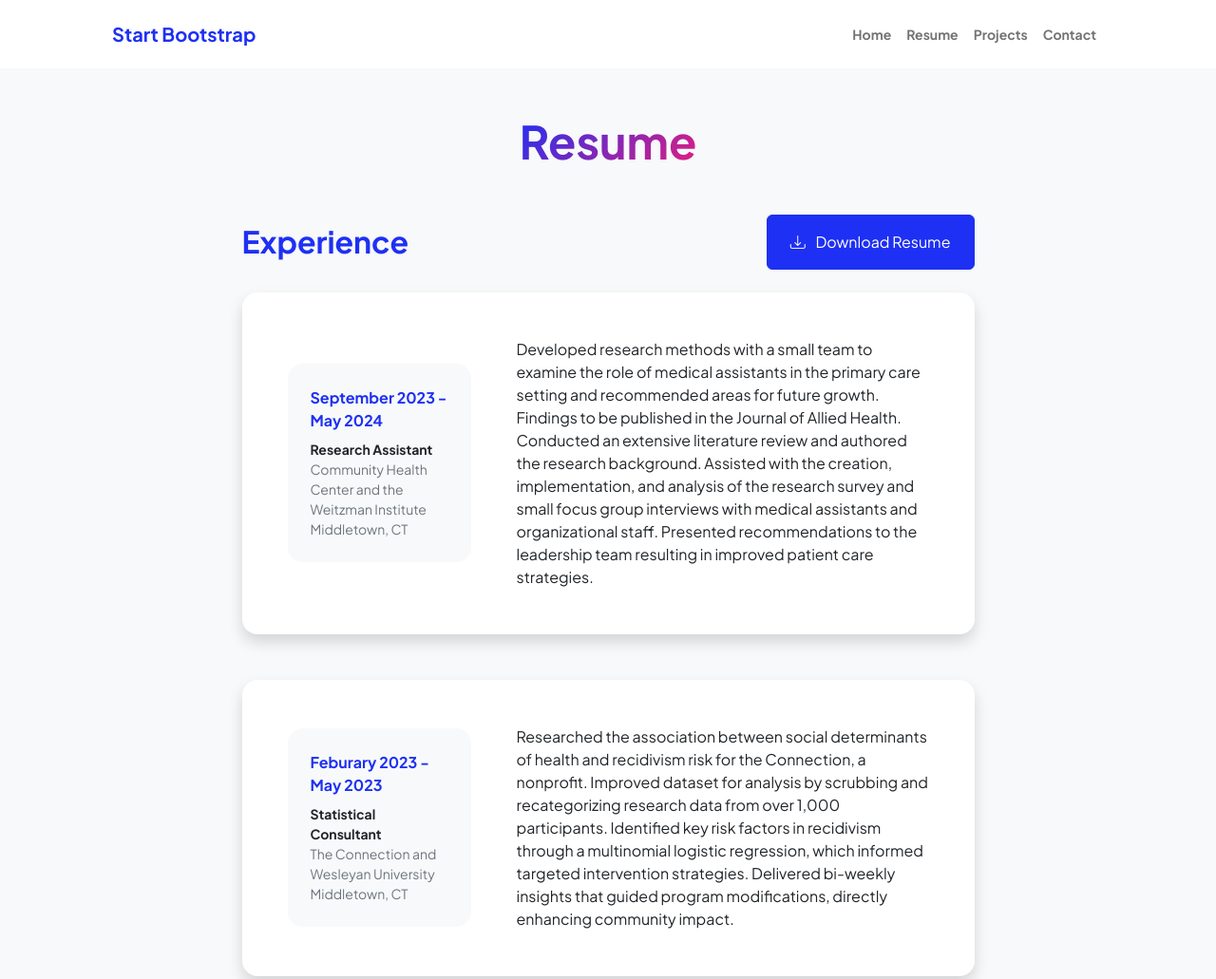
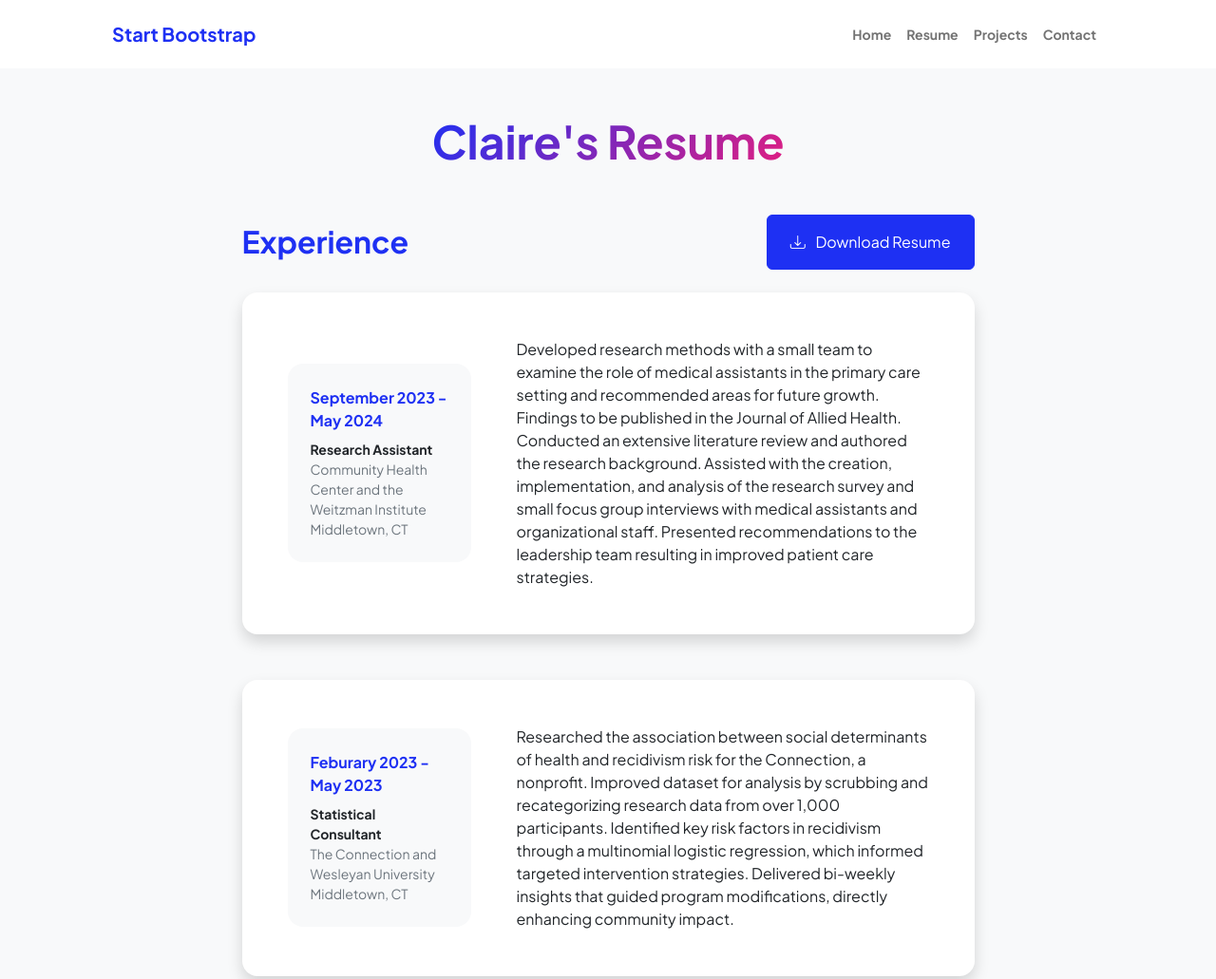
Before and after one commit to clairela1000/website, a plain HTML site: page resume.html in a window 1280 px wide. Shown: the top 1031 px of the page at 95% size. Drawn offline with nearby package versions, Linux system fonts and the light colour scheme.

Commit message:
Update resume.html

```diff
--- a/resume.html
+++ b/resume.html
@@ -37,7 +37,7 @@
             <!-- Page Content-->
             <div class="container px-5 my-5">
                 <div class="text-center mb-5">
-                    <h1 class="display-5 fw-bolder mb-0"><span class="text-gradient d-inline">Resume</span></h1>
+                    <h1 class="display-5 fw-bolder mb-0"><span class="text-gradient d-inline">Claire's Resume</span></h1>
                 </div>
                 <div class="row gx-5 justify-content-center">
                     <div class="col-lg-11 col-xl-9 col-xxl-8">
@@ -91,7 +91,6 @@
                                     </div>
                                 </div>
                             </div>
-                        </div>
                         <!-- Experience Card 3-->
                         <div class="card shadow border-0 rounded-4 mb-5">
                             <div class="card-body p-5">
@@ -109,7 +108,6 @@
                                 </div>
                             </div>
                         </div>
-                    </div>
                     <!-- Experience Card 4-->
                     <div class="card shadow border-0 rounded-4 mb-5">
                         <div class="card-body p-5">
@@ -127,7 +125,6 @@
                             </div>
                         </div>
                     </div>
-                </div>
                 <!-- Experience Card 5-->
                 <div class="card shadow border-0 rounded-4 mb-5">
                     <div class="card-body p-5">
@@ -144,7 +141,6 @@
                                 </div></div>
                         </div>
                     </div>
-                </div>
                         </section>
                         <!-- Education Section-->
                         <section>
```
